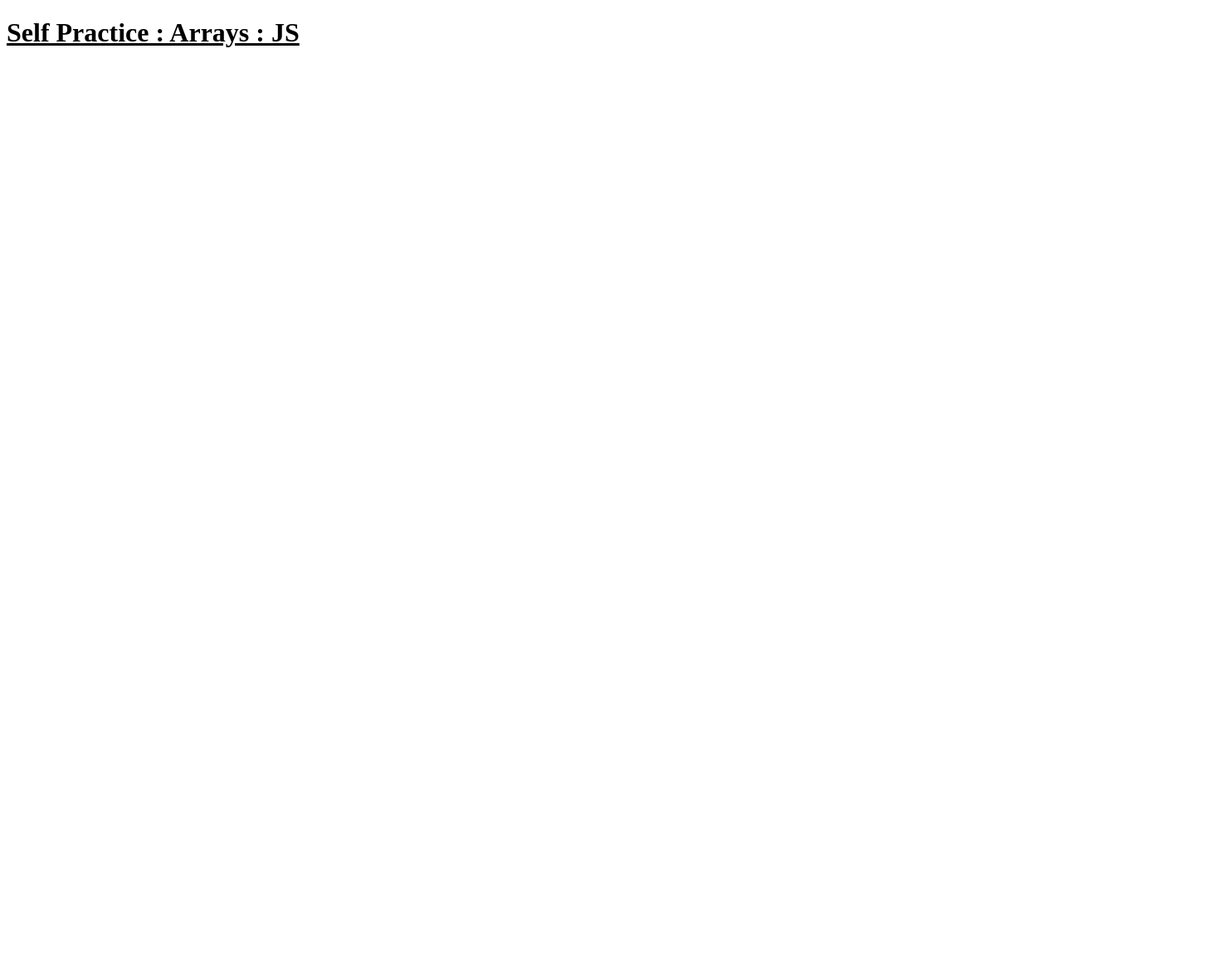
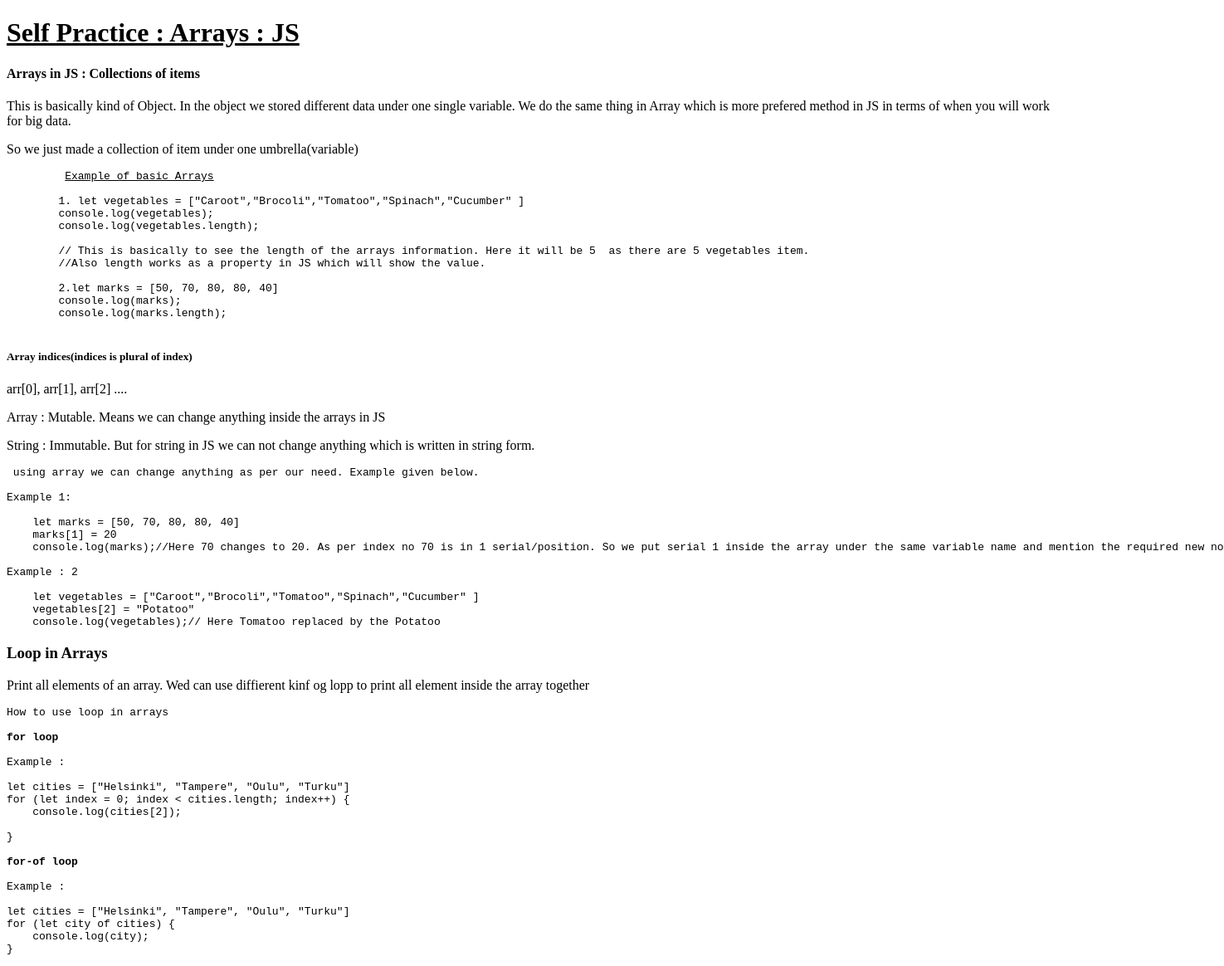
Before and after one commit to KowsarCodeCraft/Arrays-JS, a plain HTML site: page index.html in a window 1280 px wide. Shown: the whole page at 83% size, 1475 px wide, since content can reach past the window. Before the commit the page ends 800 px from the top, so only its background shows below. Drawn offline with Linux system fonts and the light colour scheme.

Commit message:
Few coding added

```diff
--- a/index.html
+++ b/index.html
@@ -7,6 +7,68 @@
 </head>
 <body>
     <h1><u>Self Practice : Arrays : JS</u></h1>
+    <h4>Arrays in JS :  Collections of items</h4>
+    <p> This is basically kind of Object. In the object we stored different data under one single variable. We do the same thing in Array which is more prefered method in JS in terms of when you will work for big data.</p>
+    <p>So we just made a collection of item under one umbrella(variable)</p>
+    <pre>
+         <u>Example of basic Arrays</u>
+
+        1. let vegetables = ["Caroot","Brocoli","Tomatoo","Spinach","Cucumber" ]
+        console.log(vegetables);
+        console.log(vegetables.length);
+
+        // This is basically to see the length of the arrays information. Here it will be 5  as there are 5 vegetables item.
+        //Also length works as a property in JS which will show the value.
+
+        2.let marks = [50, 70, 80, 80, 40]
+        console.log(marks);
+        console.log(marks.length);
+    </pre>
+    <h5>Array indices(indices is plural of index)</h5>
+      arr[0], arr[1], arr[2] ....
+<p>Array : Mutable. Means we can change anything inside the arrays in JS</p>
+<p> String : Immutable. But for string in JS we can not change anything which is written in string form.</p>
+<pre>
+ using array we can change anything as per our need. Example given below.
+
+Example 1:
+
+    let marks = [50, 70, 80, 80, 40]
+    marks[1] = 20
+    console.log(marks);//Here 70 changes to 20. As per index no 70 is in 1 serial/position. So we put serial 1 inside the array under the same variable name and mention the required new no
+
+Example : 2
+
+    let vegetables = ["Caroot","Brocoli","Tomatoo","Spinach","Cucumber" ]
+    vegetables[2] = "Potatoo"
+    console.log(vegetables);// Here Tomatoo replaced by the Potatoo
+</pre>
+
+<h3>Loop in Arrays</h3>
+<p>Print all elements of an array. Wed can use diffierent kinf og lopp to print all element inside the array together</p>
+<pre>
+How to use loop in arrays
+
+<b>for loop</b>
+
+Example :
+
+let cities = ["Helsinki", "Tampere", "Oulu", "Turku"]
+for (let index = 0; index < cities.length; index++) {
+    console.log(cities[2]);
+
+}
+
+<b>for-of loop</b>
+
+Example :
+
+let cities = ["Helsinki", "Tampere", "Oulu", "Turku"]
+for (let city of cities) {
+    console.log(city);
+}
+</pre>
+
 
 
 
```
Also changed, not shown: index.js (+36 -0 lines).
